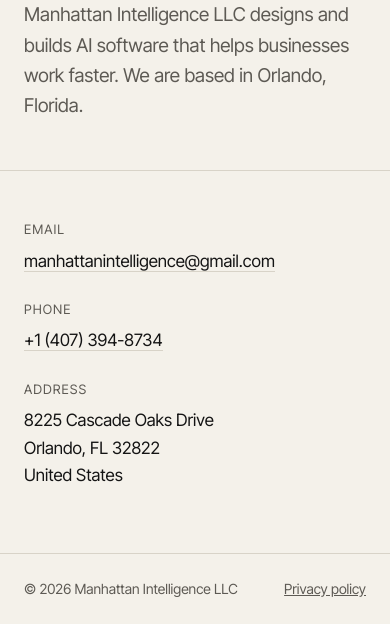
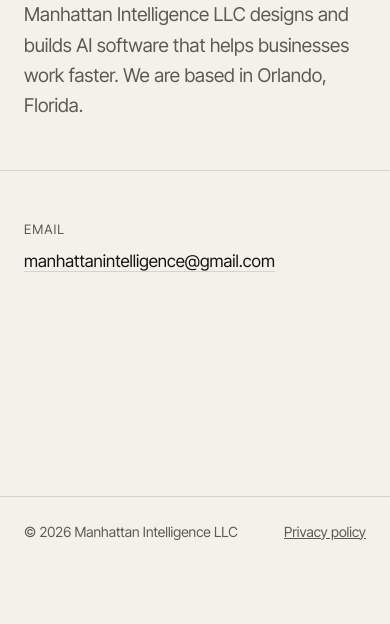
Before and after one commit to superlaza/manhattan-intelligence-site, a plain HTML site: page index.html in a window 390 px wide. Shown: the part 277-901 px from the top of the page. After the commit the page ends 844 px from the top, so only its background shows below. Drawn offline with Linux system fonts and the light colour scheme.

Commit message:
Remove phone number and street address from site
Co-Authored-By: Claude Opus 5.5 <noreply@anthropic.com>

```diff
--- a/index.html
+++ b/index.html
@@ -79,14 +79,6 @@
         <p class="label">Email</p>
         <p><a href="mailto:manhattanintelligence@gmail.com">manhattanintelligence@gmail.com</a></p>
       </div>
-      <div>
-        <p class="label">Phone</p>
-        <p><a href="tel:+14073948734">+1 (407) 394-8734</a></p>
-      </div>
-      <div>
-        <p class="label">Address</p>
-        <p>8225 Cascade Oaks Drive<br>Orlando, FL 32822<br>United States</p>
-      </div>
     </div>
   </section>
 </main>
```
Also changed, not shown: privacy.html (+1 -1 lines).
